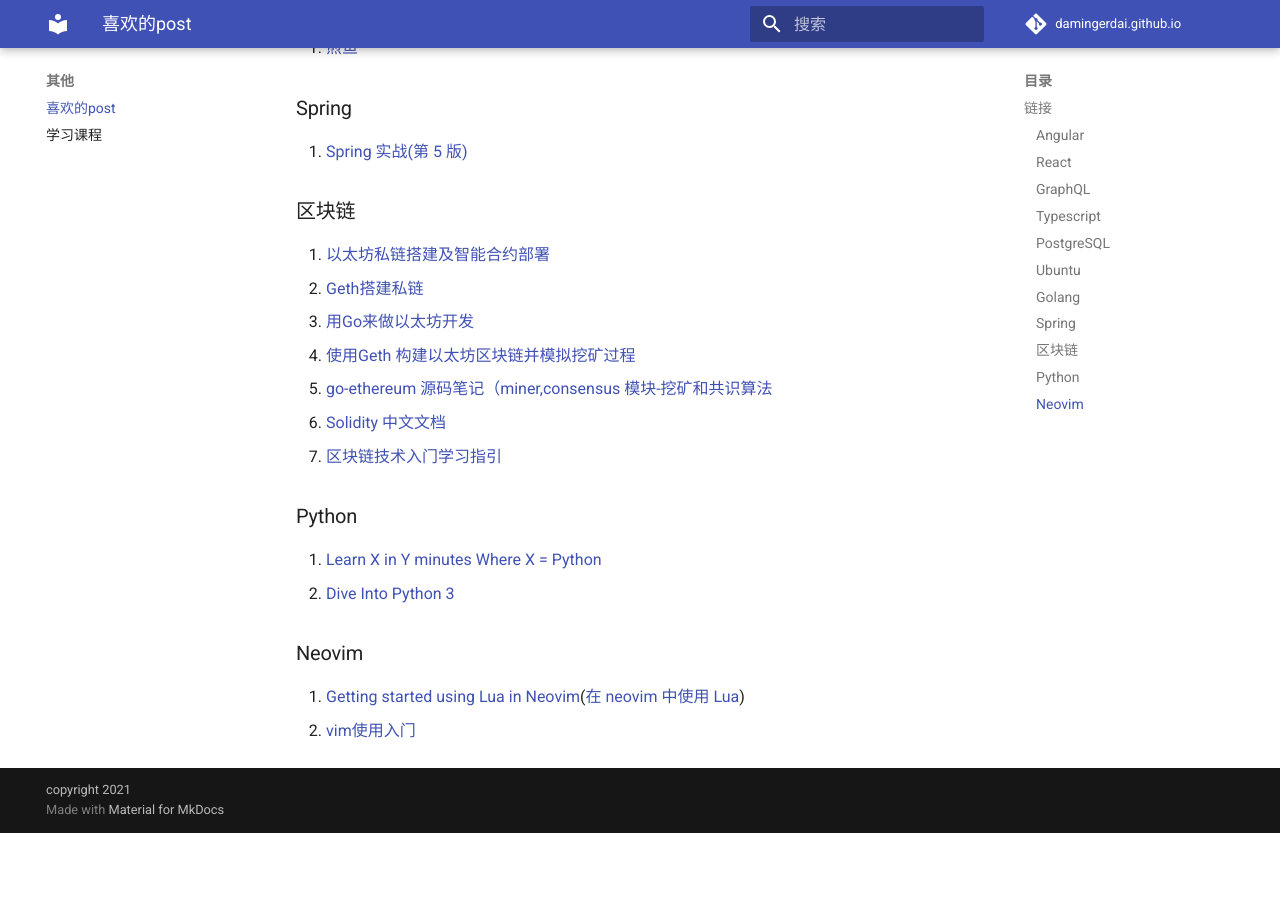
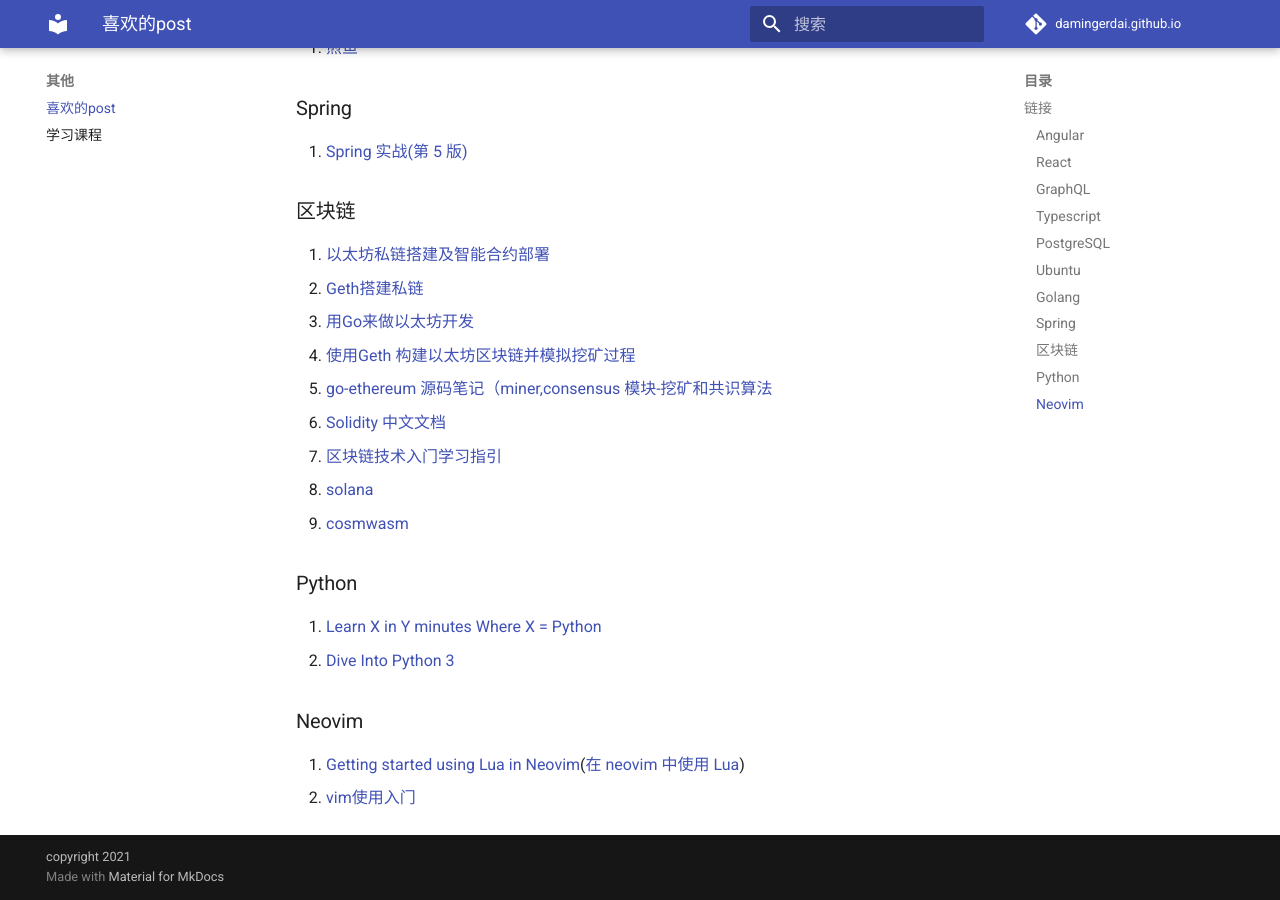
Before and after one commit to damingerdai/damingerdai.github.io, an MkDocs documentation site: the page built from docs/others/link.md, in a window 1280 px wide and 900 px high, scrolled down 1236 px. Built offline with MkDocs 1.6.1 and Material for MkDocs 9.7.7, drawn with Linux system fonts in a browser that asks for light colours; comment, search, counter and statistics services are not loaded; before the commit the page ends 2069 px from its top, so only the background shows below that.

Commit message:
docs: add solana and cosmwasm

```diff
--- a/docs/others/link.md
+++ b/docs/others/link.md
@@ -57,6 +57,8 @@
 5. [go-ethereum 源码笔记（miner,consensus 模块-挖矿和共识算法](https://knarfeh.com/2018/03/10/go-ethereum%20%E6%BA%90%E7%A0%81%E7%AC%94%E8%AE%B0%EF%BC%88miner,%20consensus%20%E6%A8%A1%E5%9D%97-%E6%8C%96%E7%9F%BF%E5%92%8C%E5%85%B1%E8%AF%86%E7%AE%97%E6%B3%95%EF%BC%89/)
 6. [Solidity 中文文档](https://learnblockchain.cn/docs/solidity/)
 7. [区块链技术入门学习指引](https://learnblockchain.cn/2018/01/11/guide/)
+8. [solana](https://docs.solana.com/)
+9. [cosmwasm](https://cosmwasm.com/)
 
 ### Python
 
```
